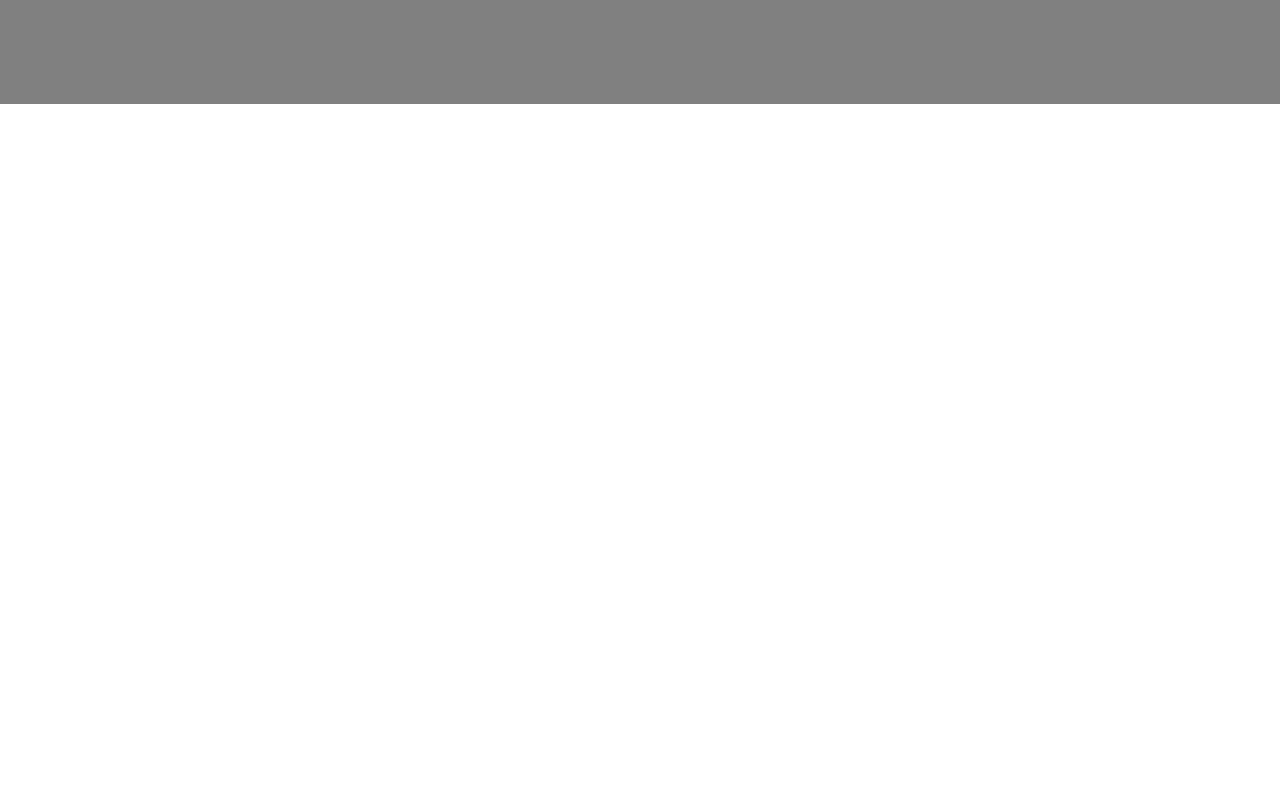
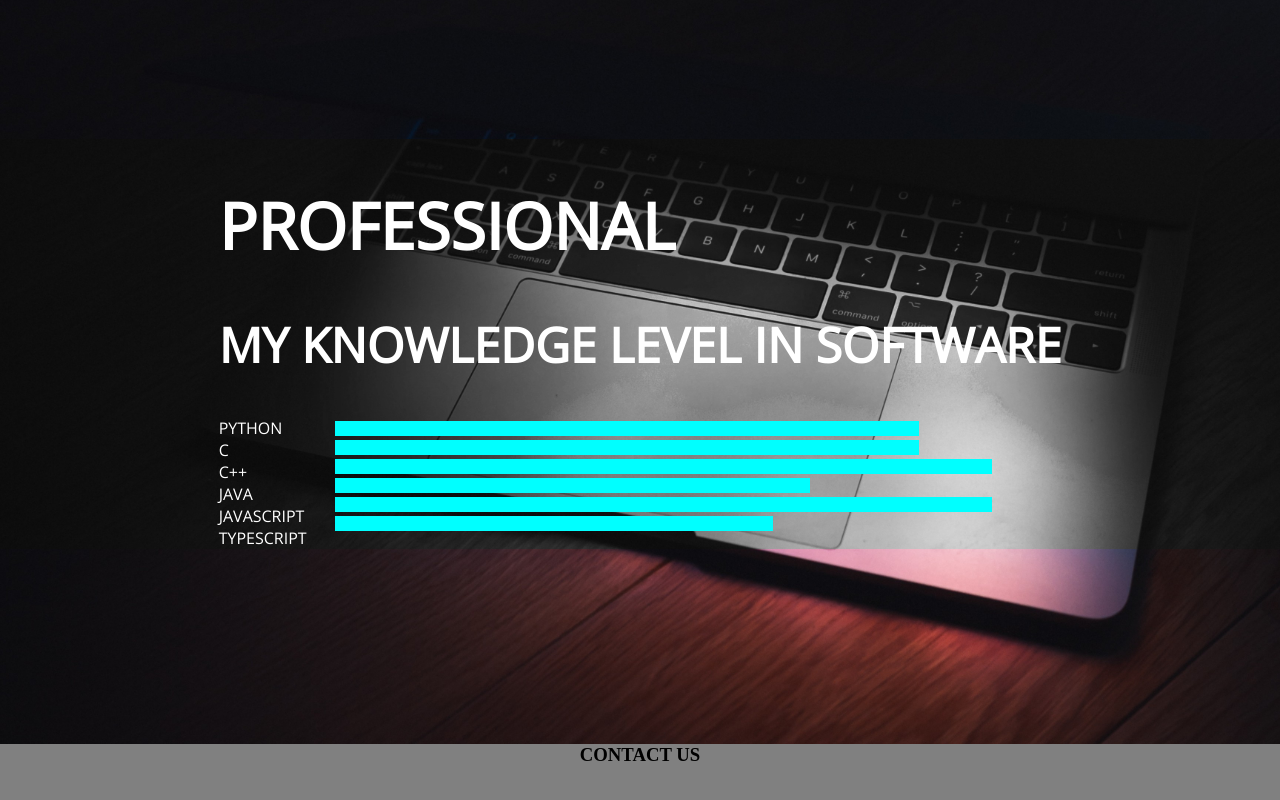
Before and after one commit to ikartikgautam/portfolio, an Angular app: page / in a window 1280 px wide. Shown: the part 1656-2456 px from the top of the page. Before the commit the page ends 1760 px from the top, so only its background shows below. Built offline with nearby package versions, Linux system fonts and the light colour scheme.

Commit message:
skill view added

```diff
--- a/src/app/home/home.component.html
+++ b/src/app/home/home.component.html
@@ -26,8 +26,8 @@
 <div style="height: 100vh; width: 100%; background-color: black; display: flex; flex-direction: column;">
     <div style="flex: 1;"></div>
     <div style="padding: 20%;">
-        <h1 style="color: white; margin: 0;">About Me</h1>
-        <h3 style="color: whitesmoke; text-align: justify;">
+        <h1 style="margin: 0;" class="font-one">About Me</h1>
+        <h3 style="text-align: justify;" class="font-one">
             Hello, I am Kartik Gautam, Lorem ipsum dolor sit amet, consectetur adipiscing elit. Etiam eu ornare lectus,
             sit amet finibus quam. Nullam nec nulla finibus, interdum risus non, fermentum purus. Integer in mi sed
             lacus venenatis scelerisque eu sit amet tortor. Vivamus purus tellus, dapibus a maximus sed, elementum
@@ -46,5 +46,42 @@
     </div>
     <div style="flex: 1;"></div>
 </div>
+<!-- 2nd part -->
+<div class="page-two">
+    <div style="flex: 1;"></div>
+    <div style="display: flex;backdrop-filter: saturate(0);">
+        <div style="flex: 1;"></div>
+        <div>
+            <h1 style="font-size: 4em;" class="font-one">PROFESSIONAL</h1>
+            <h2 style="font-size: 3em;" class="font-one">MY KNOWLEDGE LEVEL IN SOFTWARE</h2>
+            <!-- <ul>
+                <li>PYTHON</li>
+                <li>C</li>
+                <li>C++</li>
+                <li>JAVA</li>
+                <li>JAVASCRIPT</li>
+                <li>TYPESCRIPT</li>
+            </ul> -->
+            <div class="flex-column">
+                <div style="flex: 1;"></div>
+                <div style="display: flex;" id="skills">
+                    <div style="margin-right: 24px;">
+                        <div *ngFor="let e of skills">{{e.skill}}</div>
+                    </div>
+                    <div style="width: 100%;">
+                        <div *ngFor="let e of skills" style="width: 100%; height: 15px; margin: 4px;">
+                            <div style="background-color: aqua; height: 100%;" [ngStyle]="{'width':e.pro}">
+
+                            </div>
+                        </div>
+                    </div>
+                </div>
+                <div style="flex: 1;"></div>
+            </div>
+        </div>
+        <div style="flex: 1;"></div>
+    </div>
+    <div style="flex: 1;"></div>
+</div>
 <!-- Footer -->
 <app-footer-bar></app-footer-bar>
--- a/src/app/home/home.component.scss
+++ b/src/app/home/home.component.scss
@@ -2,6 +2,7 @@
 @import url("https://fonts.googleapis.com/css2?family=Open+Sans&display=swap");
 
 $theme: greenyellow;
+$textColor: white;
 
 /* ANIMATIONS */
 @keyframes fade-appear {
@@ -14,6 +15,15 @@ $theme: greenyellow;
 }
 
 /* STYLING CODE STARTS HERE */
+h1,
+p,
+h2,
+h3,
+h4,
+ul,
+li {
+    color: $textColor;
+}
 .welcome-text {
     line-height: 101px;
     font-family: "Anton", sans-serif;
@@ -85,3 +95,24 @@ $theme: greenyellow;
     line-height: 0px;
     letter-spacing: 0;
 }
+.page-two {
+    height: 100vh;
+    width: 100%;
+    display: flex;
+    flex-direction: column;
+    background-image: url(../..//assets/prof.jpg);
+    background-attachment: fixed;
+    background-repeat: no-repeat;
+    background-size: cover;
+}
+.flex-column {
+    display: flex;
+    flex-direction: column;
+}
+#skills div {
+    color: $textColor;
+    font-family: "Open Sans", sans-serif;
+}
+.font-one{
+    font-family: "Open Sans", sans-serif;
+}
--- a/src/app/home/home.component.ts
+++ b/src/app/home/home.component.ts
@@ -12,4 +12,13 @@ export class HomeComponent implements OnInit {
   ngOnInit(): void {
   }
 
+  skills = [
+    { skill: 'PYTHON', pro: '80%' },
+    { skill: 'C', pro: '80%' },
+    { skill: 'C++', pro: '90%' },
+    { skill: 'JAVA', pro: '65%' },
+    { skill: 'JAVASCRIPT', pro: '90%' },
+    { skill: 'TYPESCRIPT', pro: '60%' },
+  ];
+
 }
```
Also changed, not shown: src/assets/prof.jpg (added).
